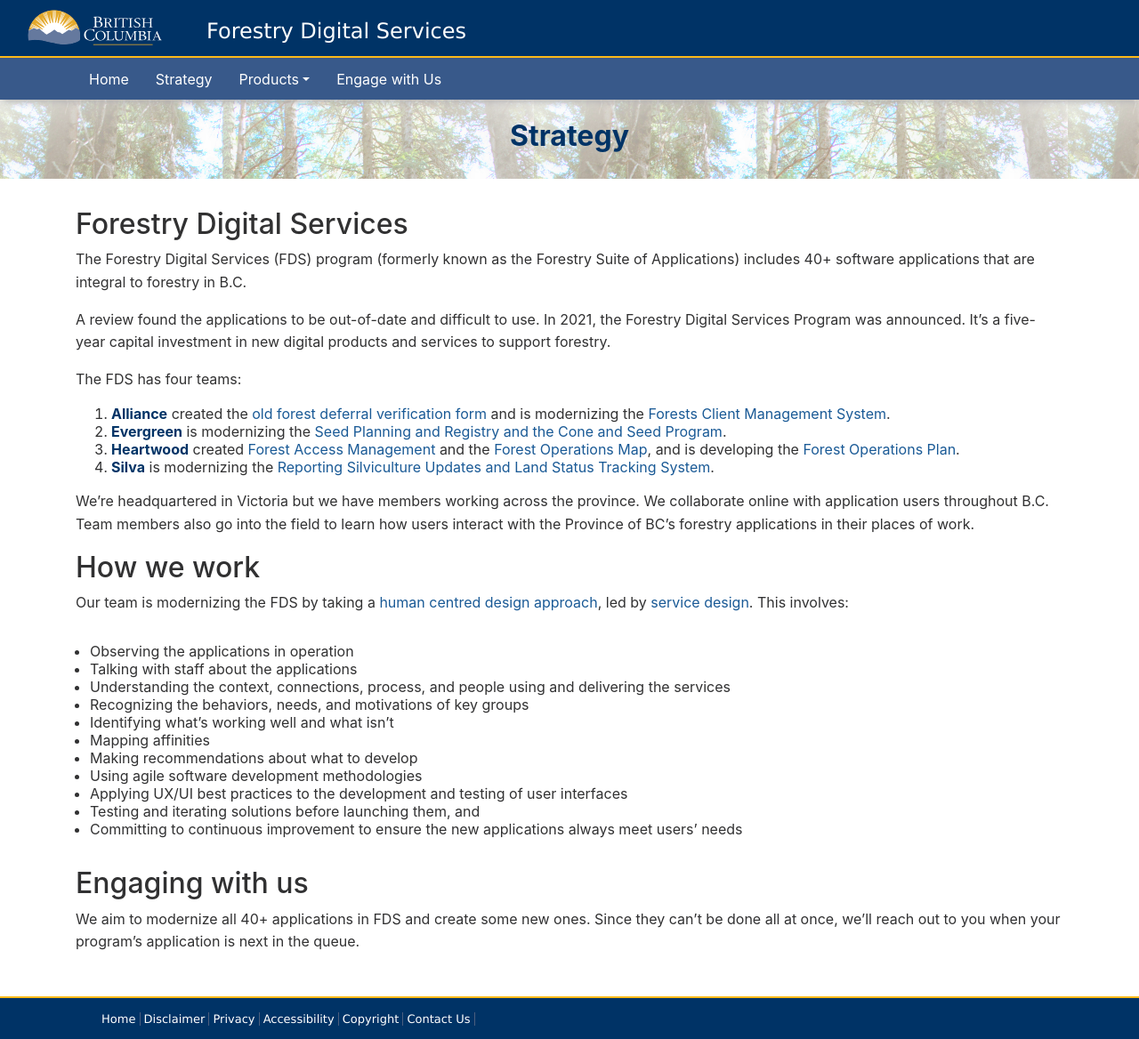
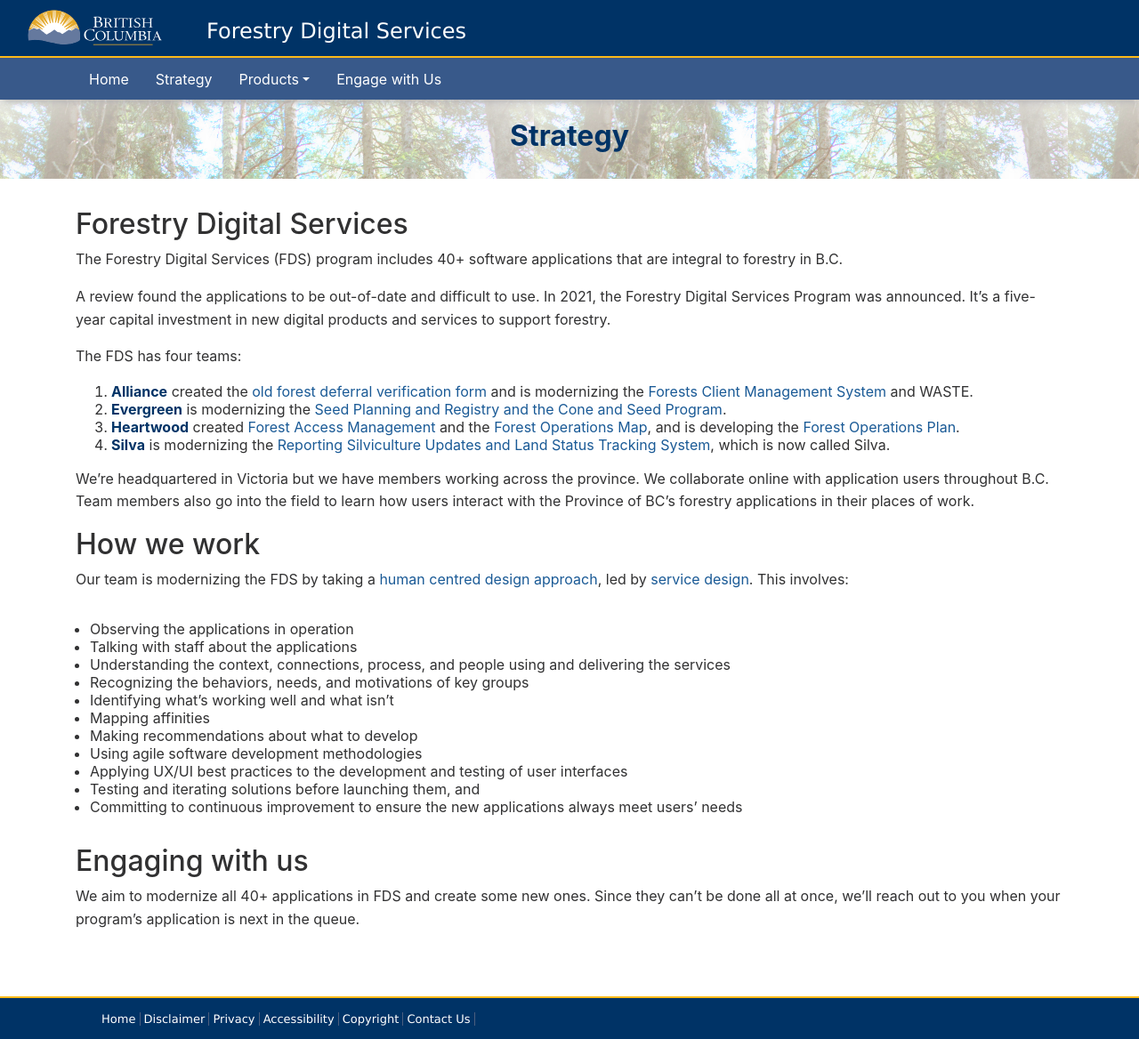
Before and after one commit to bcgov/forestry-digital-services, a Jekyll site: the page built from collections/_pages/strategy.md, in a window 1280 px wide and 1168 px high. Shown: the whole window at 89% size. Built offline with Jekyll 4.4.1, drawn with Linux system fonts in a browser that asks for light colours; nearby versions of some CDN libraries.

Commit message:
Update strategy.md

```diff
--- a/collections/_pages/strategy.md
+++ b/collections/_pages/strategy.md
@@ -8,15 +8,15 @@
 
 ## Forestry Digital Services
 
-The Forestry Digital Services (FDS) program (formerly known as the Forestry Suite of Applications) includes 40+ software applications that are integral to forestry in B.C.
+The Forestry Digital Services (FDS) program includes 40+ software applications that are integral to forestry in B.C.
 
 A review found the applications to be out-of-date and difficult to use. In 2021, the Forestry Digital Services Program was announced. It’s a five-year capital investment in new digital products and services to support forestry.
 
 The FDS has four teams:
-1. **Alliance** created the [old forest deferral verification form](./applications/oldgrowth.html) and is modernizing the [Forests Client Management System](./applications/client.html).
+1. **Alliance** created the [old forest deferral verification form](./applications/oldgrowth.html) and is modernizing the [Forests Client Management System](./applications/client.html) and WASTE.
 2. **Evergreen** is modernizing the [Seed Planning and Registry and the Cone and Seed Program](./applications/spar.html).
 3. **Heartwood** created [Forest Access Management](./applications/fam.html) and the [Forest Operations Map](./applications/fom.html), and is developing the [Forest Operations Plan](./applications/fop.html).
-4. **Silva** is modernizing the [Reporting Silviculture Updates and Land Status Tracking System](./applications/results.html).
+4. **Silva** is modernizing the [Reporting Silviculture Updates and Land Status Tracking System](./applications/results.html), which is now called Silva.
 
 We’re headquartered in Victoria but we have members working across the province. We collaborate online with application users throughout B.C. Team members also go into the field to learn how users interact with the Province of BC's forestry applications in their places of work.
 
```
